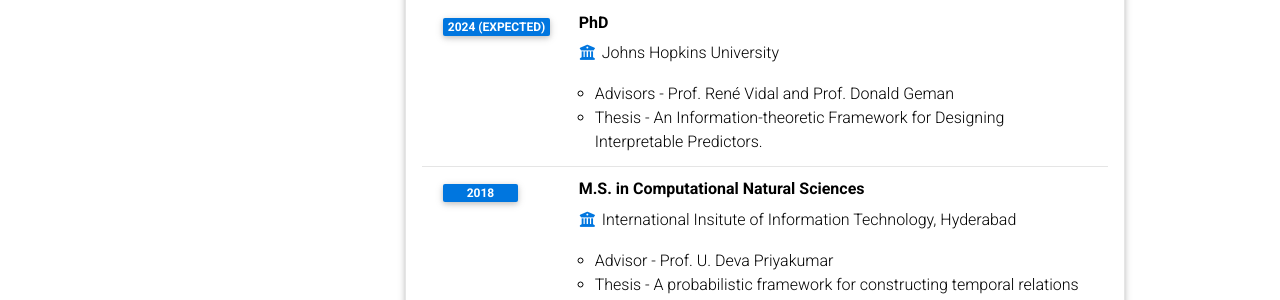
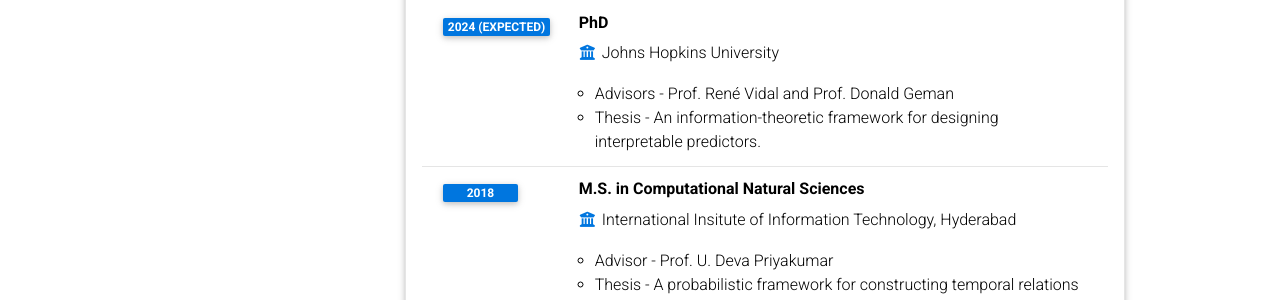
Before and after one commit to achatto1/achatto1.github.io, a Jekyll site: the page built from _pages/cv.md, in a window 1280 px wide and 900 px high. Shown: the part 438-738 px from the top of the window. Built offline with Jekyll 4.4.1, drawn with Linux system fonts in a browser that asks for light colours; comment, search, counter and statistics services are not loaded; a style sheet for code colours, icons or effects is not loaded.

Commit message:
minor tweaks

```diff
--- a/_data/cv.yml
+++ b/_data/cv.yml
@@ -16,7 +16,7 @@
       year: 2024 (Expected)
       description:
         - Advisors - Prof. René Vidal and Prof. Donald Geman
-        - Thesis - An Information-theoretic Framework for Designing Interpretable Predictors.
+        - Thesis - An information-theoretic framework for designing interpretable predictors.
     - title: M.S. in Computational Natural Sciences
       institution: International Insitute of Information Technology, Hyderabad
       year: 2018
```
